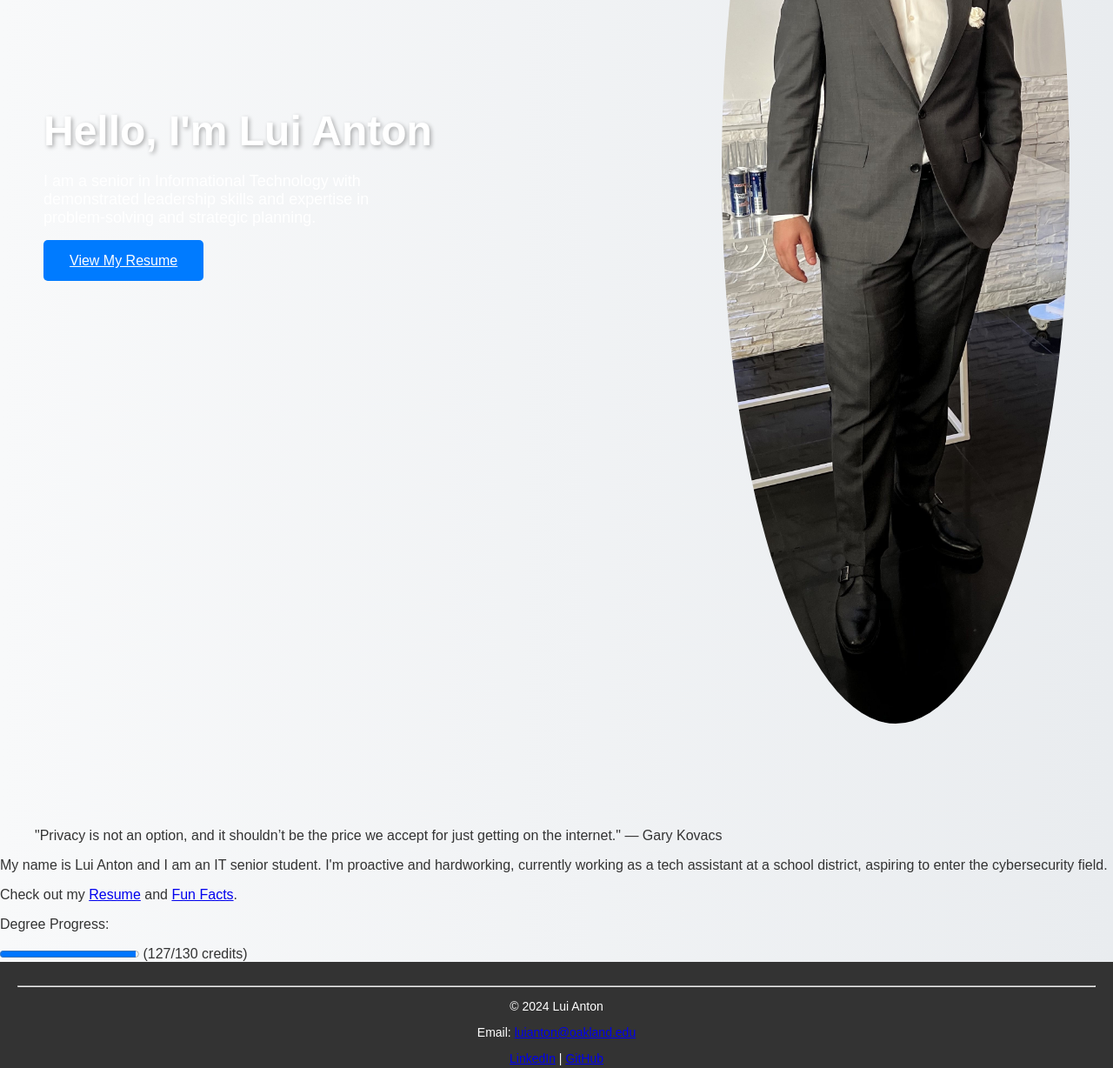
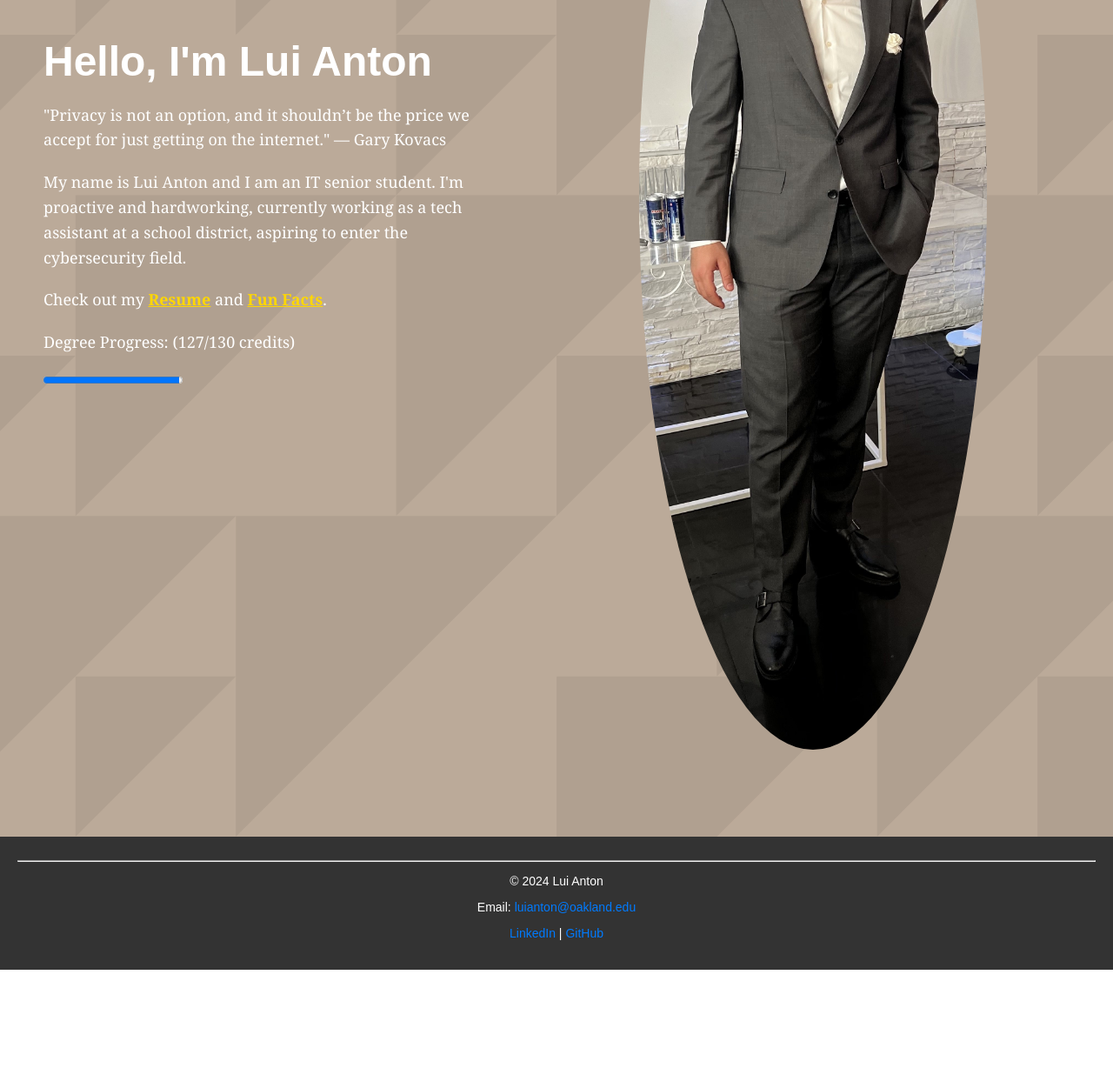
Before and after one commit to luianton/LuiAntonPortfolio, a plain HTML site: page index.html in a window 1280 px wide. Shown: the part 637-1865 px from the top of the page at 87% size. After the commit the page ends 1752 px from the top, so only its background shows below. Drawn offline with Linux system fonts and the light colour scheme.

Commit message:
Updated For Assignment 2

```diff
--- a/index.html
+++ b/index.html
@@ -10,7 +10,7 @@
   <body>
     <header>
       <div class="logo">
-        <img src="assets/img/favicon.png" alt="Lui Anton Logo" />
+        <img src="assets/img/LA.png" alt="Lui Anton Logo" />
       </div>
       <nav>
         <ul>
@@ -29,36 +29,35 @@
       <div class="hero-text">
         <h1>Hello, I'm Lui Anton</h1>
         <p>
-          I am a senior in Informational Technology with demonstrated leadership skills and expertise in problem-solving and strategic planning.
+          "Privacy is not an option, and it shouldn’t be the price we accept for
+          just getting on the internet." — Gary Kovacs
         </p>
-        <a href="html/myresume.html" class="btn">View My Resume</a>
+        <p>
+          My name is Lui Anton and I am an IT senior student. I'm proactive and
+          hardworking, currently working as a tech assistant at a school
+          district, aspiring to enter the cybersecurity field.
+        </p>
+        <p>
+          Check out my <a href="html/myresume.html">Resume</a> and
+          <a href="html/funfacts.html">Fun Facts</a>.
+        </p>
+        <p>Degree Progress: (127/130 credits)</p>
+        <progress value="127" max="130"></progress>
       </div>
       <div class="hero-image">
         <img src="assets/img/self.jpg" alt="Lui Anton" />
       </div>
     </section>
 
-    <section class="about">
-      <blockquote>
-        "Privacy is not an option, and it shouldn’t be the price we accept for just getting on the internet." — Gary Kovacs
-      </blockquote>
-      <p>
-        My name is Lui Anton and I am an IT senior student. I'm proactive and hardworking, currently working as a tech assistant at a school district, aspiring to enter the cybersecurity field.
-      </p>
-      <p>
-        Check out my <a href="html/myresume.html">Resume</a> and <a href="html/funfacts.html">Fun Facts</a>.
-      </p>
-
-      <p>Degree Progress:</p>
-      <progress value="127" max="130"></progress> (127/130 credits)
-    </section>
-
     <footer>
       <hr />
       <p>&copy; 2024 Lui Anton</p>
-      <p>Email: <a href="mailto:luianton@oakland.edu">luianton@oakland.edu</a></p>
       <p>
-        <a href="https://www.linkedin.com/in/lui-anton-679406186/">LinkedIn</a> | <a href="https://github.com/luianton">GitHub</a>
+        Email: <a href="mailto:luianton@oakland.edu">luianton@oakland.edu</a>
+      </p>
+      <p>
+        <a href="https://www.linkedin.com/in/lui-anton-679406186/">LinkedIn</a>
+        | <a href="https://github.com/luianton">GitHub</a>
       </p>
     </footer>
   </body>
--- a/styles.css
+++ b/styles.css
@@ -6,6 +6,16 @@ body {
   color: #333;
 }
 
+a {
+  text-decoration: none;
+  color: #007bff;
+}
+
+a:hover {
+  color: #0056b3;
+}
+
+/* Header */
 header {
   display: flex;
   justify-content: space-between;
@@ -29,12 +39,7 @@ nav ul li a {
   font-weight: bold;
   text-transform: uppercase;
   padding: 10px;
-    color: #007bff;
   transition: color 0.3s ease;
-}
-
-nav ul li a:hover {
-    color: #0056b3;
 }
 
 .cta .btn {
@@ -49,43 +54,56 @@ nav ul li a:hover {
   background-color: #218838;
 }
 
+/* Hero Section */
 .hero {
   display: flex;
   justify-content: space-between;
   align-items: center;
   padding: 100px 50px;
-    background-image: url('assets/img/background.svg');
+  background-image: url("assets/img/repeating-triangles.svg");
   background-size: cover;
-    background-position: right bottom;
+  background-position: center;
+  background-repeat: no-repeat;
+  min-height: 100vh; /* Full viewport height */
 }
 
+/* Styling the Hero Text */
 .hero-text {
-    flex-basis: 50%;
-    color: #fff;
+  flex-basis: 50%; /* Takes up 50% of the width */
+  color: #fff; /* White color for visibility */
+  max-width: 500px; /* Limits text width */
 }
 
+/* Font and Size Adjustments */
 .hero-text h1 {
-    font-size: 48px;
+  font-size: 48px; /* Larger font size for heading */
   margin-bottom: 20px;
-    text-shadow: 2px 2px 5px rgba(0, 0, 0, 0.3);
+  font-family: "Arial", sans-serif;
 }
 
 .hero-text p {
-    font-size: 18px;
-    margin-bottom: 30px;
-    max-width: 400px;
+  font-size: 18px; /* Adjust font size for paragraphs */
+  line-height: 1.6; /* Improves readability */
+  margin-bottom: 20px;
+  font-family: "Georgia", serif; /* Custom font for paragraphs */
 }
 
-.hero-text .btn {
-    background-color: #007bff;
-    color: #fff;
-    padding: 15px 30px;
-    border-radius: 5px;
-    font-size: 16px;
+/* Adjust Link Styling Inside Hero Text */
+.hero-text a {
+  color: #ffd700; /* Golden color for links */
+  font-weight: bold;
+  text-decoration: underline;
 }
 
-.hero-text .btn:hover {
-    background-color: #0056b3;
+.hero-text a:hover {
+  color: #ff4500; /* Hover color for links */
+}
+
+/* Hero Image */
+.hero-image {
+  flex-basis: 50%; /* Takes up the other 50% of the width */
+  display: flex;
+  justify-content: center; /* Center the image horizontally */
 }
 
 .hero-image img {
@@ -95,9 +113,10 @@ nav ul li a:hover {
 }
 
 .hero-image img:hover {
-    transform: scale(1.05);
+  transform: scale(1.05); /* Zoom effect on hover */
 }
 
+/* Footer */
 footer {
   text-align: center;
   padding: 20px;
```
Also changed, not shown: html/funfacts.html (+11 -5 lines), html/myresume.html (+14 -5 lines), assets/img/LA.png (added), assets/img/repeating-triangles.svg (added). Lines whose indentation alone changed are shown as unchanged.
